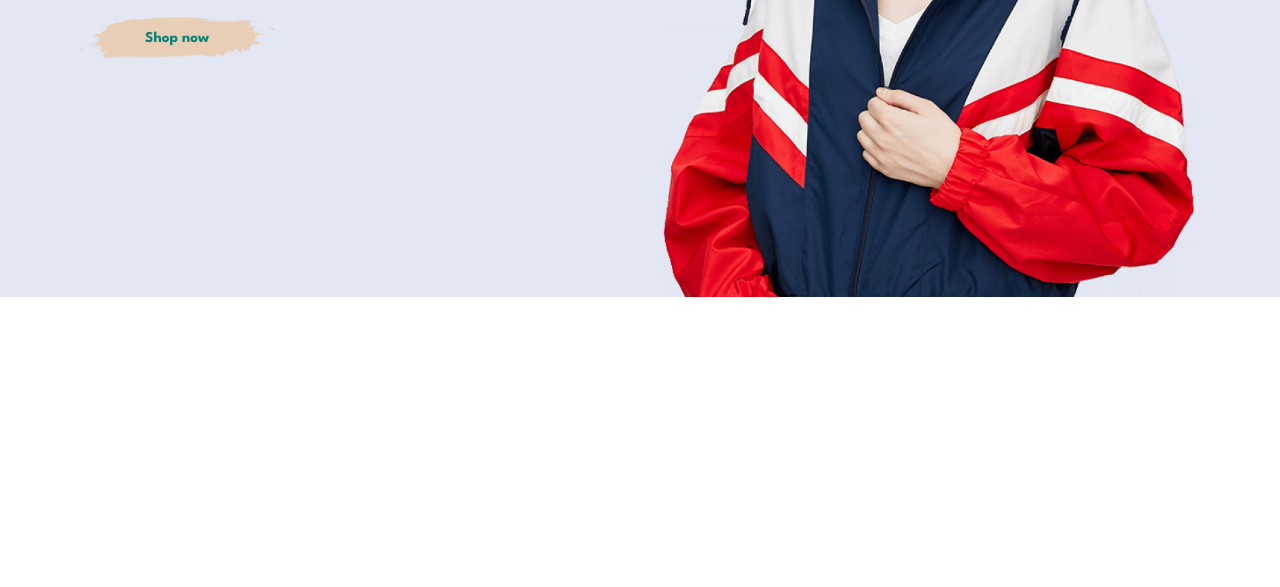
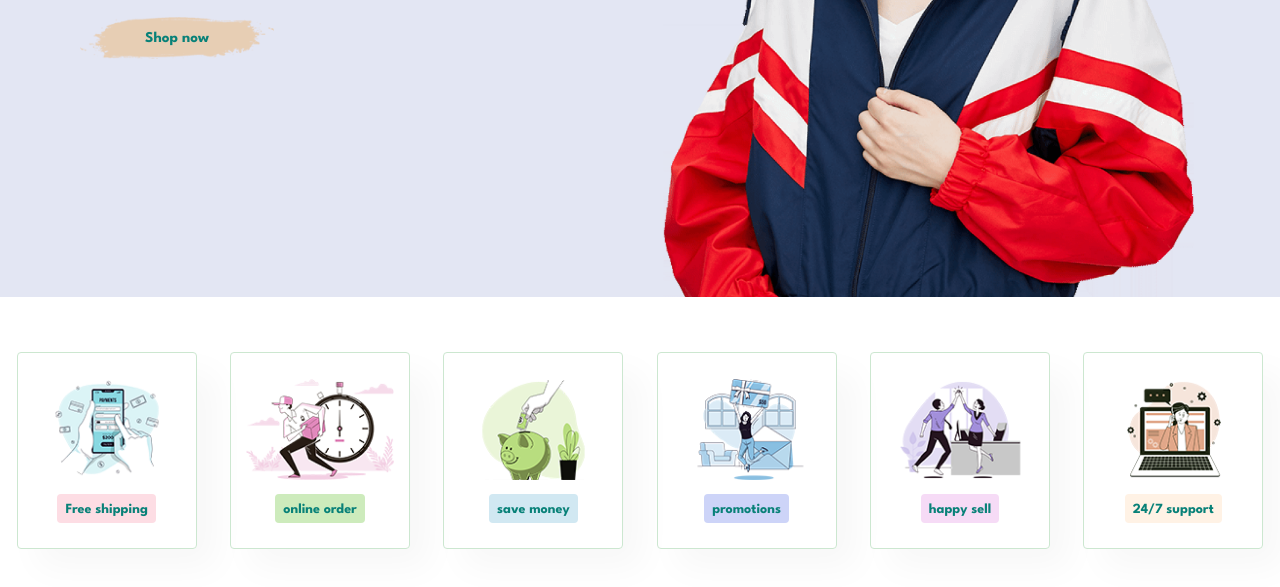
Before and after one commit to alirezatayebinejad/ecommerce-website-html-css, a plain HTML site: page index.html in a window 1280 px wide. Shown: the part 507-1094 px from the top of the page. Before the commit the page ends 804 px from the top, so only its background shows below. Drawn offline with Linux system fonts and the light colour scheme.

Commit message:
feature section done

```diff
--- a/index.html
+++ b/index.html
@@ -39,13 +39,42 @@
     <!--main section-->
 
     <main>
-      <section class="hero">
+
+      <section id="hero">
         <h4>Trade-in-offer</h4>
         <h2>Super value deals</h2>
         <h1>On all products</h1>
         <p>save more coupons & up to 70% off!</p>
         <button>Shop now</button>
       </section>
+
+      <section id="features" class="section-p1">
+        <div class="f-box">
+          <img src="images/features/f1.png" alt="free shipping">
+          <h6>Free shipping</h6>
+        </div>
+        <div class="f-box">
+          <img src="images/features/f2.png" alt="online order">
+          <h6>online order</h6>
+        </div>
+        <div class="f-box">
+          <img src="images/features/f3.png" alt="save money">
+          <h6>save money</h6>
+        </div>
+        <div class="f-box">
+          <img src="images/features/f4.png" alt="promotions">
+          <h6>promotions</h6>
+        </div>
+        <div class="f-box">
+          <img src="images/features/f5.png" alt="happy sell">
+          <h6>happy sell</h6>
+        </div>
+        <div class="f-box">
+          <img src="images/features/f6.png" alt="24/7 support">
+          <h6>24/7 support</h6>
+        </div>
+      </section>
+
     </main>
 
     <!--footer section-->
--- a/style.css
+++ b/style.css
@@ -51,10 +51,10 @@ body {
   background-color: #e3e6f3;
   padding: 20px 80px;
   box-shadow: 0 5px 15px rgba(0, 0, 0, 0.06);
+  z-index: 999;
   position: sticky;
-  top:0;
+  top: 0;
   left: 0;
-  z-index: 999;
 }
 
 .header-list {
@@ -69,7 +69,6 @@ body {
   list-style-type: none;
   padding: 0 20px;
   position: relative;
-
 }
 .header-list-nav ul a {
   text-decoration: none;
@@ -82,7 +81,6 @@ body {
 .header-list-nav ul a.active {
   color: #088178;
   content: "";
-
 }
 .header-list-icon a {
   color: #1a1a1a;
@@ -94,11 +92,11 @@ body {
   color: #088178;
 }
 .header-list-nav ul li a:hover::after,
-.header-list-nav ul li a.active::after{
+.header-list-nav ul li a.active::after {
   content: "";
   width: 30%;
   height: 2px;
-    background:#088178;
+  background: #088178;
   position: absolute;
   bottom: -4px;
   left: 20px;
@@ -108,7 +106,7 @@ body {
 
 /* hero section styles */
 
-section.hero{
+section#hero {
   background-image: url(images/hero4.png);
   width: 100%;
   height: 90vh;
@@ -116,18 +114,18 @@ section.hero{
   background-position: top 25% right 0;
   display: flex;
   flex-direction: column;
-  align-items:flex-start;
+  align-items: flex-start;
   justify-content: center;
   padding: 0 80px;
 }
 
-section.hero h4{
+#hero h4 {
   padding-bottom: 15px;
 }
-section.hero h1{
+#hero h1 {
   color: #088178;
 }
-section.hero button{
+#hero button {
   background-color: transparent;
   background-image: url(images/button.png);
   background-repeat: no-repeat;
@@ -139,3 +137,51 @@ font-weight: 700;
   color: #088178;
   padding: 14px 65px 14px 65px;
 }
+
+/* feature section styles */
+#features {
+  display: flex;
+  align-items: center;
+  justify-content: space-around;
+}
+#features .f-box {
+  width: 180px;
+  text-align: center;
+  padding: 25px 15px;
+  box-shadow: 20px 20px 34px rgba(0, 0, 0, 0.03);
+  border: 1px solid #cce7d0;
+  border-radius: 4px;
+  margin: 15px 0;
+  transition: box-shadow 0.3s;
+}
+#features .f-box:hover {
+  box-shadow: 10px 10px 54px rgba(0, 0, 0, 0.1);
+}
+#features .f-box img {
+  width: 100%;
+  margin-bottom: 10px;
+}
+#features .f-box h6 {
+  display: inline-block;
+  padding: 9px 8px 6px 8px;
+  line-height: 1;
+  font-size: 14px;
+  border-radius: 4px;
+  color: #088178;
+  background-color: #fddde4;
+}
+#features .f-box:nth-child(2) h6 {
+  background-color: #cdebbc;
+}
+#features .f-box:nth-child(3) h6 {
+  background-color: #d1e8f2;
+}
+#features .f-box:nth-child(4) h6 {
+  background-color: #cdd4f8;
+}
+#features .f-box:nth-child(5) h6 {
+  background-color: #f6dbf6;
+}
+#features .f-box:nth-child(6) h6 {
+  background-color: #fff2e5;
+}
```
Lines whose indentation alone changed are shown as unchanged.
